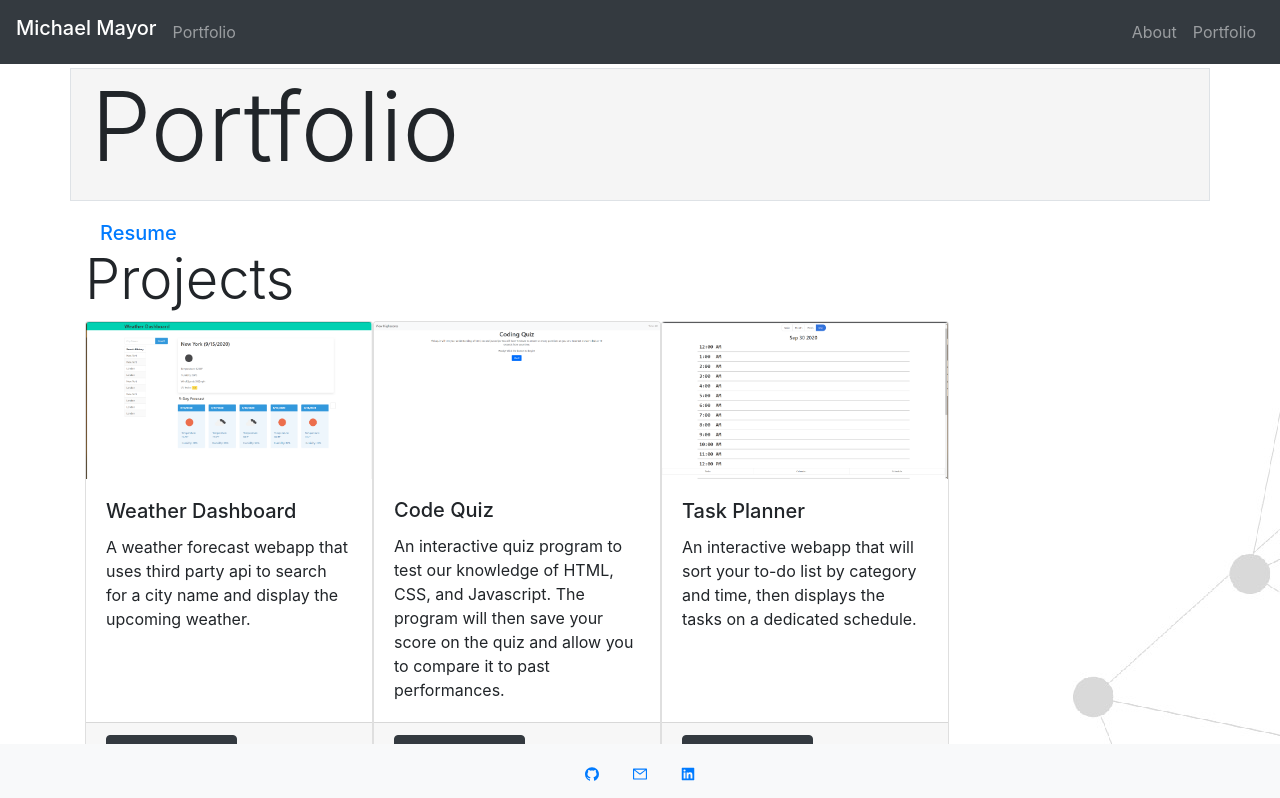
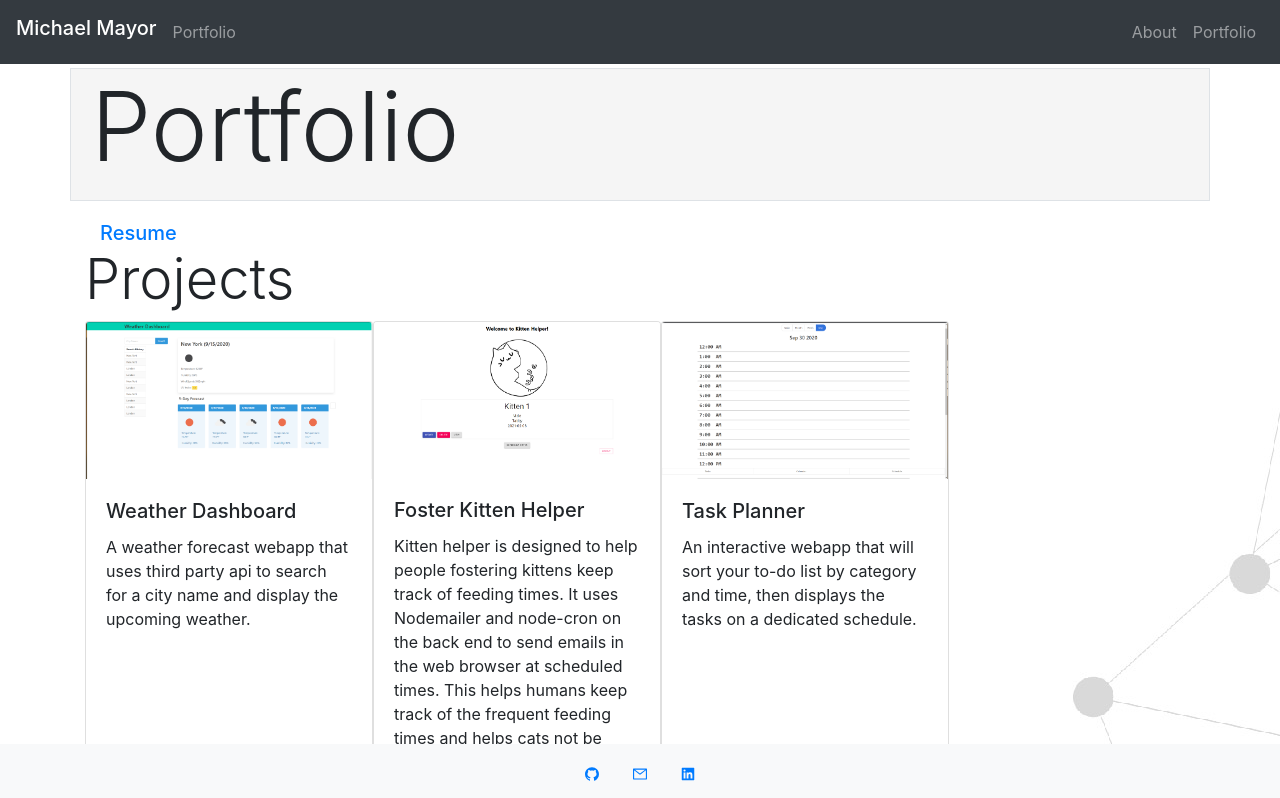
Before and after one commit to MichaelMayor/MichaelMayor.github.io, a React (Create React App) app: page /#/Portfolio in a window 1280 px wide. Shown: the top 798 px of the page. Built offline with nearby package versions, Linux system fonts and the light colour scheme.

Commit message:
Added kitten helper to portfolio

```diff
--- a/src/Pages/Portfolio.js
+++ b/src/Pages/Portfolio.js
@@ -1,7 +1,7 @@
 import React from 'react'
 import resume from '../assets/documents/Mayor resume.pdf'
 import Project from '../components/Project'
-import codeQuizScreenshot from '../assets/img/code-quiz-screenshot.png'
+import kittenHelperScreenshot from '../assets/img/foster-kitten-helper.png'
 import taskPlannerScreenshot from '../assets/img/task-planner-screenshot.png'
 import WeatherDashboardScreenshot from '../assets/img/weather-dash-screenshot.png'
 export default function Portfolio () {
@@ -21,9 +21,9 @@ export default function Portfolio () {
       <h1 className="display-4">Projects</h1>
       <div className="d-flex flex-wrap">
           <Project title="Weather Dashboard" description="A weather forecast webapp that uses third party api to search for a city name and display
-            the upcoming weather." screenshot={WeatherDashboardScreenshot} link="https://github.com/MichaelMayor/WeatherDashboard" github="https://michaelmayor.github.io/WeatherDashboard/" />
-          <Project title="Code Quiz" description="An interactive quiz program to test our knowledge of HTML, CSS, and Javascript. The
-            program will then save your score on the quiz and allow you to compare it to past performances." screenshot={codeQuizScreenshot} link="https://michaelmayor.github.io/CodeQuiz/" github="https://github.com/MichaelMayor/CodeQuiz" />
+            the upcoming weather." screenshot={WeatherDashboardScreenshot} link="https://michaelmayor.github.io/WeatherDashboard/" github="https://github.com/MichaelMayor/WeatherDashboard" />
+          <Project title="Foster Kitten Helper" description="Kitten helper is designed to help people fostering kittens keep track of feeding times. It uses Nodemailer and node-cron on the back end to send emails in the web browser at scheduled times. This helps humans keep track of the frequent feeding times and helps cats not be hungry!"
+            screenshot={kittenHelperScreenshot} link="https://foster-kitten-helper.herokuapp.com/" github="https://github.com/swimmaison/Kitten-Helper" />
           <Project title="Task Planner" description="An interactive webapp that will sort your to-do list by category and time, then displays
             the tasks on a dedicated schedule." screenshot={taskPlannerScreenshot} link="https://bravedown.github.io/task-planner/" github="https://github.com/bravedown/task-planner" />
 
```
Also changed, not shown: src/assets/img/foster-kitten-helper.png (added).
